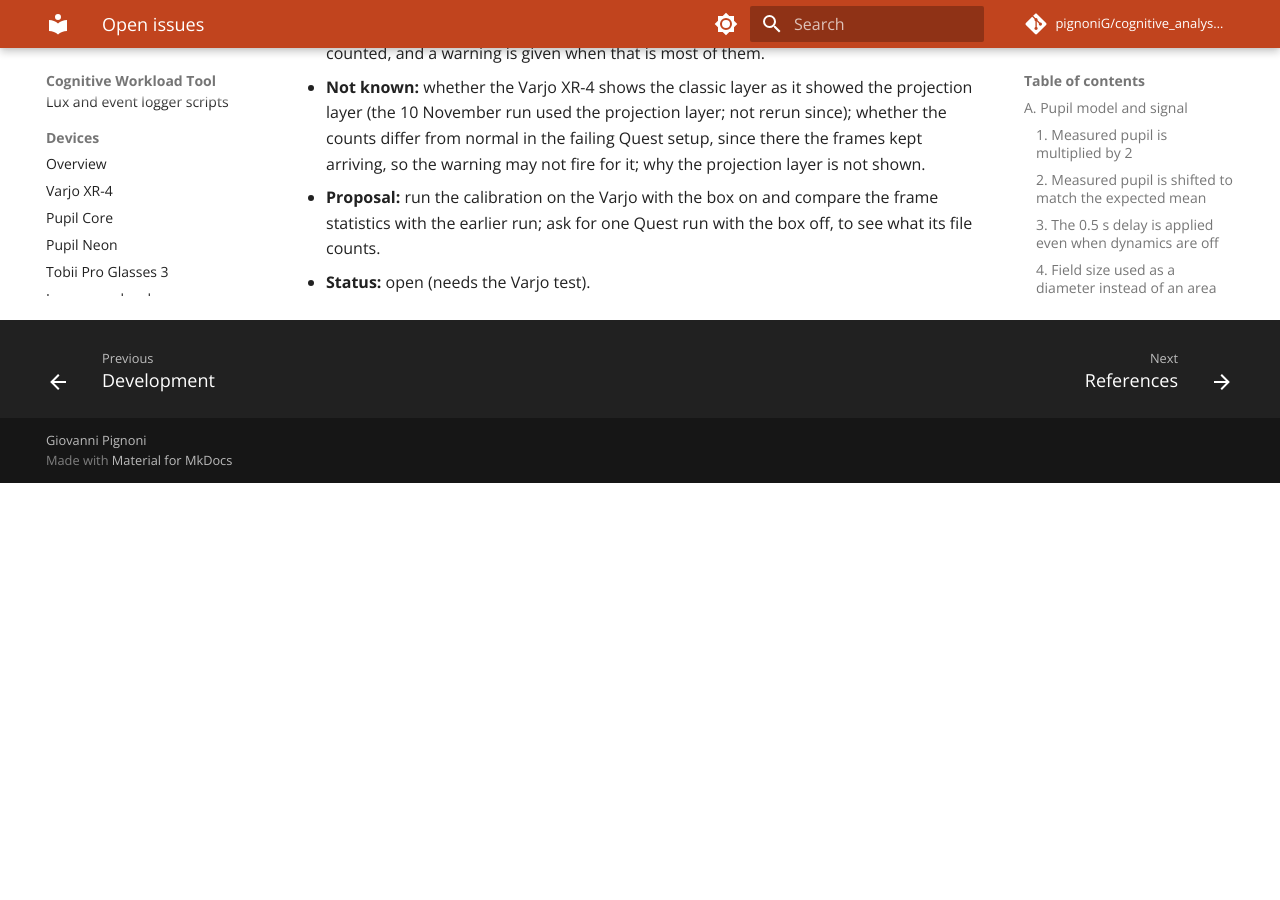
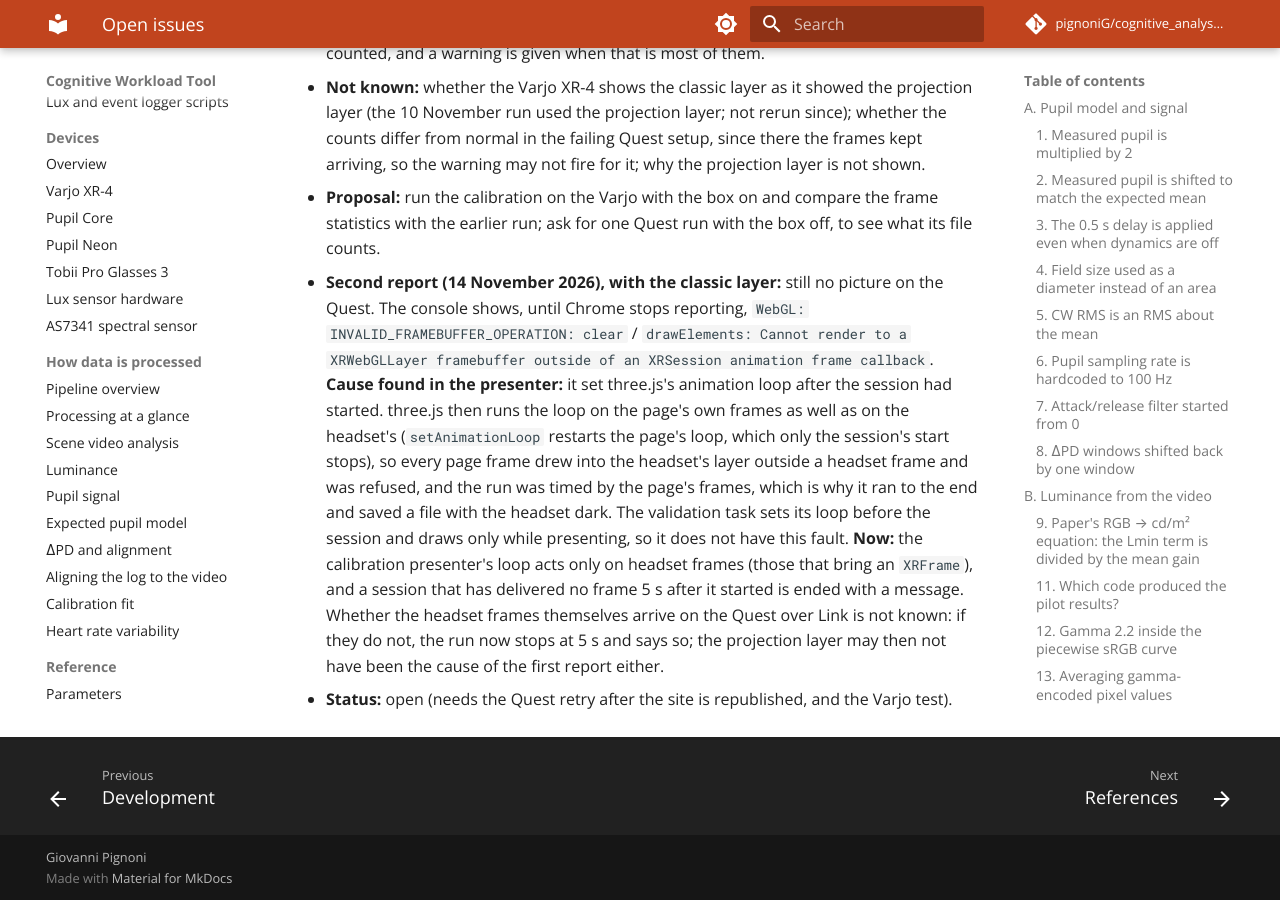
Before and after one commit to pignoniG/cognitive_analysis_tool, an MkDocs documentation site: the page built from docs/OPEN_ISSUES.md, in a window 1280 px wide and 900 px high, scrolled down 48018 px. Built offline with MkDocs 1.6.1 and Material for MkDocs 9.7.7, drawn with Linux system fonts in a browser that asks for light colours; comment, search, counter and statistics services are not loaded; before the commit the page ends 48501 px from its top, so only the background shows below that.

Commit message:
Calibration presenter in VR: only the headset's frames move the run; a session with no frame after 5 s is ended
The animation loop was set after the session had started, so three.js also ran it on the page's own frames: every one drew into the headset's layer outside a headset frame ("Cannot render to a XRWebGLLayer framebuffer outside of an XRSession animation frame callback", reported from a Quest 3 over Link) and the run was timed by them, which is how it ran to the end with the headset dark. Now the loop acts only on frames that bring an XRFrame. Open issue 59.

```diff
--- a/docs/OPEN_ISSUES.md
+++ b/docs/OPEN_ISSUES.md
@@ -1359,4 +1359,15 @@
   there the frames kept arriving, so the warning may not fire for it; why the projection layer is not shown.
 - **Proposal:** run the calibration on the Varjo with the box on and compare the frame statistics with the earlier run; ask
   for one Quest run with the box off, to see what its file counts.
-- **Status:** open (needs the Varjo test).
+- **Second report (14 November 2026), with the classic layer:** still no picture on the Quest. The console shows, until
+  Chrome stops reporting, `WebGL: INVALID_FRAMEBUFFER_OPERATION: clear` / `drawElements: Cannot render to a XRWebGLLayer
+  framebuffer outside of an XRSession animation frame callback`. **Cause found in the presenter:** it set three.js's
+  animation loop after the session had started. three.js then runs the loop on the page's own frames as well as on the
+  headset's (`setAnimationLoop` restarts the page's loop, which only the session's start stops), so every page frame drew
+  into the headset's layer outside a headset frame and was refused, and the run was timed by the page's frames, which is
+  why it ran to the end and saved a file with the headset dark. The validation task sets its loop before the session and
+  draws only while presenting, so it does not have this fault. **Now:** the calibration presenter's loop acts only on
+  headset frames (those that bring an `XRFrame`), and a session that has delivered no frame 5 s after it started is ended
+  with a message. Whether the headset frames themselves arrive on the Quest over Link is not known: if they do not, the
+  run now stops at 5 s and says so; the projection layer may then not have been the cause of the first report either.
+- **Status:** open (needs the Quest retry after the site is republished, and the Varjo test).
--- a/docs/calibration-tool/index.html
+++ b/docs/calibration-tool/index.html
@@ -997,6 +997,7 @@
   if (!pose || !pose.views?.length) c.noPose++;
 }
 const unseen = (c) => !!c && c.frames >= 60 && Math.max(c.notVisible, c.noPose) > c.frames / 2;
+const XR_FIRST_FRAME_S = 5;   // a session that has delivered no frame by then is ended
 let threeLoad = null;
 const loadThree = () => (threeLoad ??= import("./vendor/three-slim.module.js").catch((e) => { threeLoad = null; throw e; }));
 async function startVR(p, cfg, done) {
@@ -1041,10 +1042,21 @@
   try { path = await setXrSession(renderer.xr, session, cfg.xrcompat); }
   catch (e) { active = null; session.end().catch(() => {}); throw e; }   // never leave the headset on a black, idle session
   run.vr = { frameRate: session.frameRate ?? null, path, view: { frames: 0, notVisible: 0, noPose: 0 } };
-  renderer.setAnimationLoop((t) => {
-    countView(run.vr.view, session, renderer.xr.getFrame(), renderer.xr.getReferenceSpace());
+  // Set after the session has started, three.js runs this loop on the page's frames too, not only on the headset's:
+  // drawing there fails ("Cannot render to a XRWebGLLayer framebuffer outside of an XRSession animation frame
+  // callback") and the run would go on with nothing shown. So only the headset's frames (with an XRFrame) count.
+  renderer.setAnimationLoop((t, frame) => {
+    if (!frame) return;
+    countView(run.vr.view, session, frame, renderer.xr.getReferenceSpace());
     run.frame(t); renderer.render(scene, camera); tickStatus(run);
   });
+  setTimeout(() => {
+    if (run.vr.view.frames || run.phase === "done") return;
+    run.abort(`the headset gave the page no frames in ${XR_FIRST_FRAME_S} s`);
+    setStatus(`The headset gave the page no frames in ${XR_FIRST_FRAME_S} s: nothing was shown. Check that the browser `
+      + "runs on the GPU the headset is connected to, then try again (with Compatible VR rendering on or off).");
+    session.end().catch(() => {});
+  }, XR_FIRST_FRAME_S * 1000);
   return run;
 }
 let lastTick = 0;
--- a/docs/usage/calibration-tool.md
+++ b/docs/usage/calibration-tool.md
@@ -89,6 +89,9 @@
   (`xr_frames_view_not_visible`, `xr_frames_without_head_pose`), and warns in the status line and in the file
   (`xr_view_possibly_not_shown`) when that is most of them. No warning is not proof: with a new headset or browser,
   ask the participant what they saw.
+- **Only the headset's frames move the run:** the sequence advances on the frames the headset asks the page for. If
+  none has come 5 s after entering VR, the run is stopped and the session ended, with a message in the status line,
+  instead of going on with nothing shown.
 
 Fix the display first (constant brightness, sRGB, no night shift or HDR): the page sends sRGB values, the light
 that results depends on the display.
```
